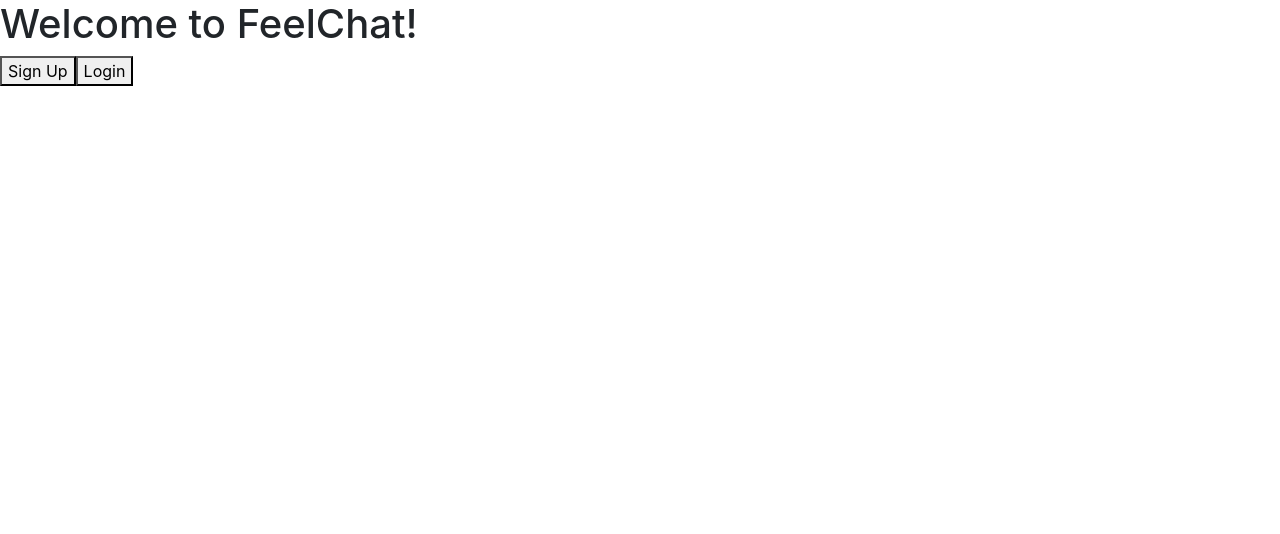
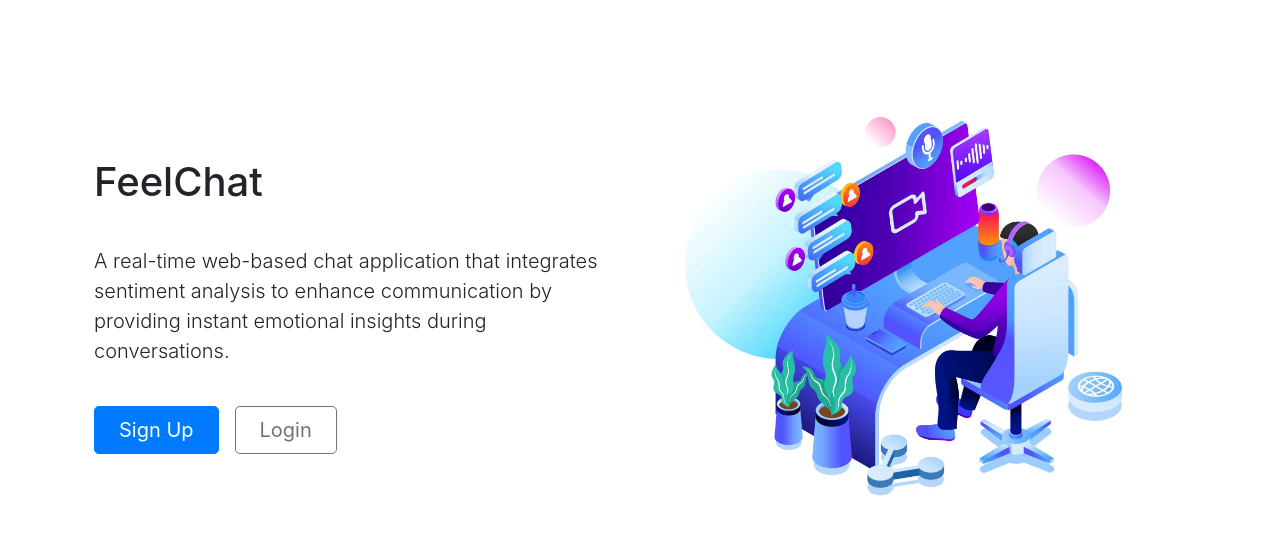
Before and after one commit to superlioning/FeelChat, a Next.js app: page / in a window 1280 px wide. Shown: the top 534 px of the page. Built offline with nearby package versions, Linux system fonts and the light colour scheme.

Commit message:
Redesign index, signup, and login pages for improved user experience

```diff
--- a/pages/index.js
+++ b/pages/index.js
@@ -9,13 +9,47 @@ import { useRouter } from 'next/router';
 
 
 const Home = () => {
+
     const router = useRouter();
 
     return (
-        <div>
-            <h1>Welcome to FeelChat!</h1>
-            <button onClick={() => router.push('/signupPage')}>Sign Up</button>
-            <button onClick={() => router.push('/loginPage')}>Login</button>
+        <div className="container col-xxl-8 px-4 py-5">
+            <div className="row flex-lg-row-reverse align-items-center g-5 py-5">
+                <div className="col-10 col-sm-8 col-lg-6">
+                    <img
+                        src="/OnlineChat.jpg"
+                        className="d-block mx-lg-auto img-fluid"
+                        alt="Bootstrap Themes"
+                        width="700"
+                        height="500"
+                        loading="lazy"
+                    />
+                </div>
+                <div className="col-lg-6">
+                    <h1 className="display-5 fw-bold text-body-emphasis lh-1 mb-3">FeelChat</h1>
+                    <br />
+                    <p className="lead">
+                        A real-time web-based chat application that integrates sentiment analysis to enhance communication by providing instant emotional insights during conversations.
+                    </p>
+                    <br />
+                    <div className="d-grid gap-2 d-md-flex justify-content-md-start">
+                        <button
+                            type="button"
+                            onClick={() => router.push('/signupPage')}
+                            className="btn btn-primary btn-lg px-4 me-md-2 mr-3"
+                        >
+                            Sign Up
+                        </button>
+                        <button
+                            type="button"
+                            onClick={() => router.push('/loginPage')}
+                            className="btn btn-outline-secondary btn-lg px-4"
+                        >
+                            Login
+                        </button>
+                    </div>
+                </div>
+            </div>
         </div>
     );
 };
```
Also changed, not shown: pages/loginPage.js (+32 -7 lines), pages/signupPage.js (+37 -7 lines), public/OnlineChat.jpg (added).
